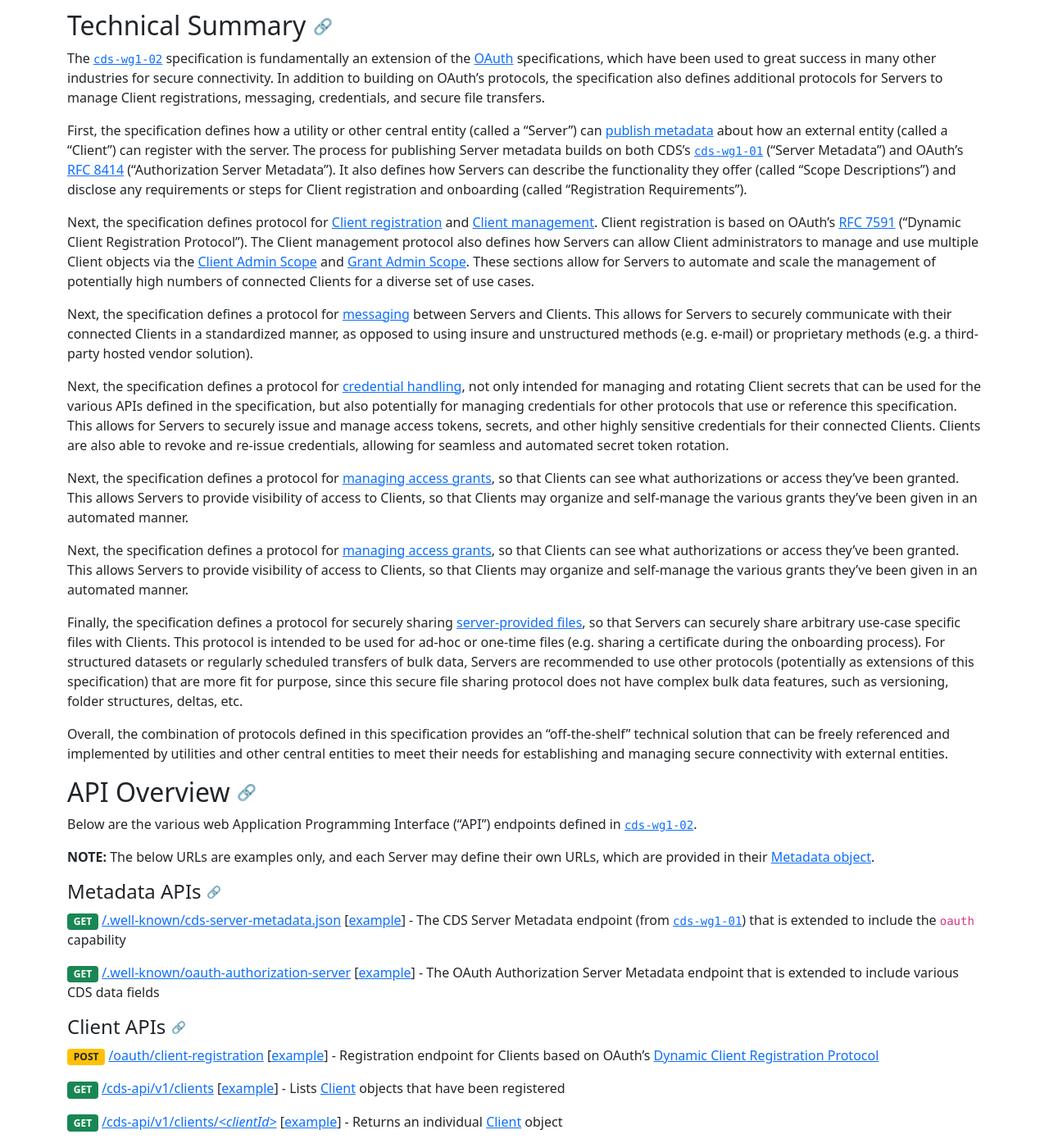
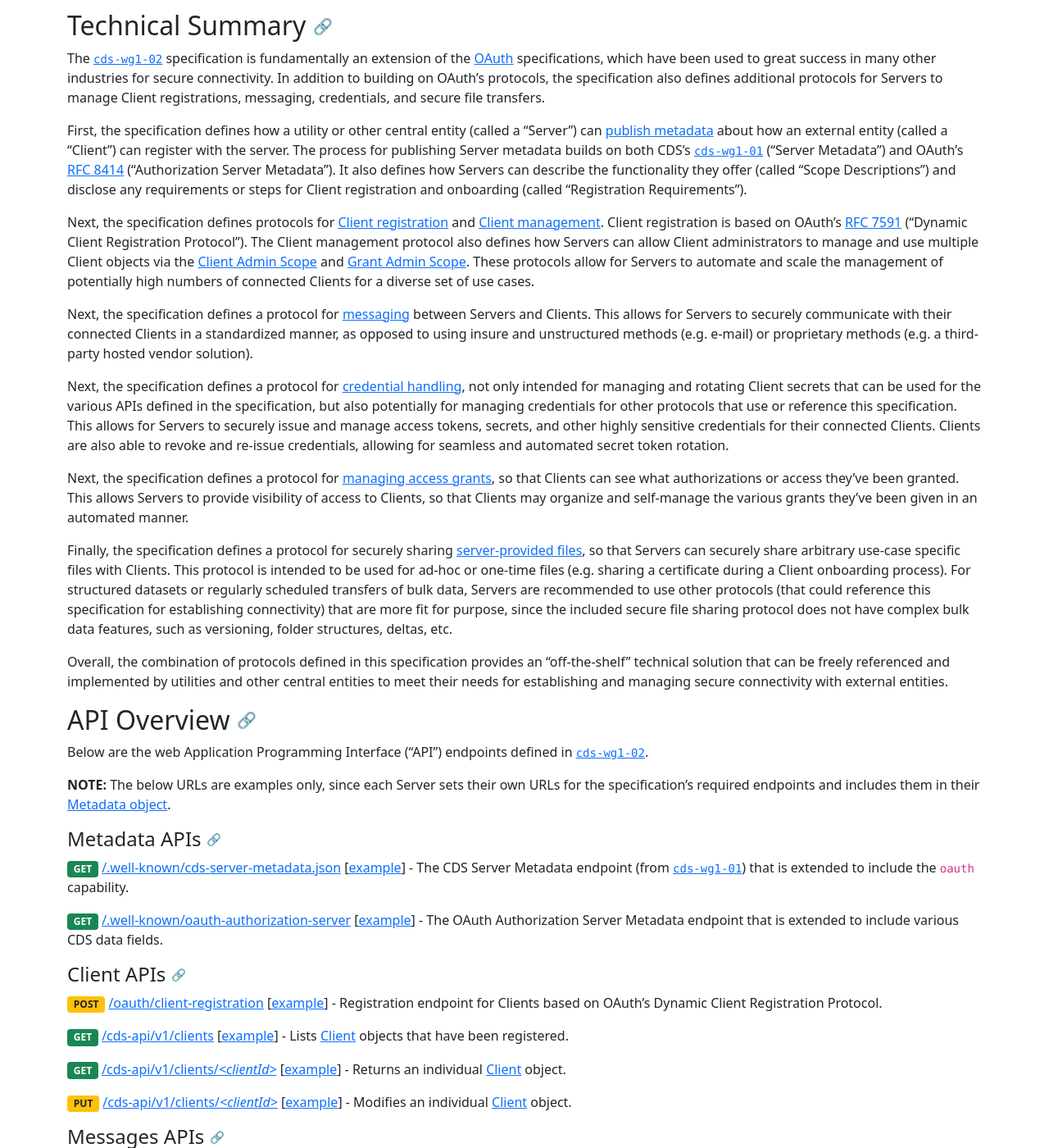
Before and after one commit to lfe-cds/CDS-Registration, a Jekyll site: the page built from website/specs/cds-wg1-02/overview.md, in a window 1280 px wide and 1400 px high, scrolled down 870 px. Shown: the whole window at 82% size. Built offline with Jekyll 4.4.1, drawn with Linux system fonts in a browser that asks for light colours; some of the changed text lies outside the part shown.

Commit message:
cleaned up typos and clarified wording of overview

```diff
--- a/website/specs/cds-wg1-02/overview.md
+++ b/website/specs/cds-wg1-02/overview.md
@@ -37,10 +37,10 @@ First, the specification defines how a utility or other central entity (called a
 The process for publishing Server metadata builds on both CDS's [`cds-wg1-01`]({{ "/specs/cds-wg1-02" | relative_url }}) ("Server Metadata") and OAuth's [RFC 8414](https://www.rfc-editor.org/rfc/rfc8414) ("Authorization Server Metadata").
 It also defines how Servers can describe the functionality they offer (called "Scope Descriptions") and disclose any requirements or steps for Client registration and onboarding (called "Registration Requirements").
 
-Next, the specification defines protocol for [Client registration]({{ "/specs/cds-wg1-02" | relative_url }}#client-registration-process) and [Client management]({{ "/specs/cds-wg1-02" | relative_url }}#clients-api).
+Next, the specification defines protocols for [Client registration]({{ "/specs/cds-wg1-02" | relative_url }}#client-registration-process) and [Client management]({{ "/specs/cds-wg1-02" | relative_url }}#clients-api).
 Client registration is based on OAuth's [RFC 7591](https://www.rfc-editor.org/rfc/rfc7591) ("Dynamic Client Registration Protocol").
 The Client management protocol also defines how Servers can allow Client administrators to manage and use multiple Client objects via the [Client Admin Scope]({{ "/specs/cds-wg1-02" | relative_url }}#scopes-client-admin) and [Grant Admin Scope]({{ "/specs/cds-wg1-02" | relative_url }}#scopes-grant-admin).
-These sections allow for Servers to automate and scale the management of potentially high numbers of connected Clients for a diverse set of use cases.
+These protocols allow for Servers to automate and scale the management of potentially high numbers of connected Clients for a diverse set of use cases.
 
 Next, the specification defines a protocol for [messaging]({{ "/specs/cds-wg1-02" | relative_url }}#messages-api) between Servers and Clients.
 This allows for Servers to securely communicate with their connected Clients in a standardized manner, as opposed to using insure and unstructured methods (e.g. e-mail) or proprietary methods (e.g. a third-party hosted vendor solution).
@@ -52,133 +52,129 @@ Clients are also able to revoke and re-issue credentials, allowing for seamless
 Next, the specification defines a protocol for [managing access grants]({{ "/specs/cds-wg1-02" | relative_url }}#grants-api), so that Clients can see what authorizations or access they've been granted.
 This allows Servers to provide visibility of access to Clients, so that Clients may organize and self-manage the various grants they've been given in an automated manner.
 
-Next, the specification defines a protocol for [managing access grants]({{ "/specs/cds-wg1-02" | relative_url }}#grants-api), so that Clients can see what authorizations or access they've been granted.
-This allows Servers to provide visibility of access to Clients, so that Clients may organize and self-manage the various grants they've been given in an automated manner.
-
 Finally, the specification defines a protocol for securely sharing [server-provided files]({{ "/specs/cds-wg1-02" | relative_url }}#server-provided-files-api), so that Servers can securely share arbitrary use-case specific files with Clients.
-This protocol is intended to be used for ad-hoc or one-time files (e.g. sharing a certificate during the onboarding process).
-For structured datasets or regularly scheduled transfers of bulk data, Servers are recommended to use other protocols (potentially as extensions of this specification) that are more fit for purpose, since this secure file sharing protocol does not have complex bulk data features, such as versioning, folder structures, deltas, etc.
+This protocol is intended to be used for ad-hoc or one-time files (e.g. sharing a certificate during a Client onboarding process).
+For structured datasets or regularly scheduled transfers of bulk data, Servers are recommended to use other protocols (that could reference this specification for establishing connectivity) that are more fit for purpose, since the included secure file sharing protocol does not have complex bulk data features, such as versioning, folder structures, deltas, etc.
 
 Overall, the combination of protocols defined in this specification provides an "off-the-shelf" technical solution that can be freely referenced and implemented by utilities and other central entities to meet their needs for establishing and managing secure connectivity with external entities.
 
 ## API Overview <a id="api-overview" href="#api-overview" class="permalink">🔗</a>
 
-Below are the various web Application Programming Interface ("API") endpoints defined in [`cds-wg1-02`]({{ "/specs/cds-wg1-02" | relative_url }}).
+Below are the web Application Programming Interface ("API") endpoints defined in [`cds-wg1-02`]({{ "/specs/cds-wg1-02" | relative_url }}).
 
-**NOTE:** The below URLs are examples only, and each Server may define their own URLs, which are provided in their [Metadata object]({{ "/specs/cds-wg1-02" | relative_url }}#auth-server-metadata-format).
-
+**NOTE:** The below URLs are examples only, since each Server sets their own URLs for the specification's required endpoints and includes them in their [Metadata object]({{ "/specs/cds-wg1-02" | relative_url }}#auth-server-metadata-format).
 
 #### Metadata APIs <a id="api-metadata" href="#api-metadata" class="permalink">🔗</a>
 
 <span class="badge bg-success">GET</span>
 [/.well-known/cds-server-metadata.json]({{ "/specs/cds-wg1-02" | relative_url }}#auth-server-metadata-url)
 [[example]({{ "/specs/cds-wg1-02" | relative_url }}#example-cds-server-metadata)] -
-The CDS Server Metadata endpoint (from [`cds-wg1-01`]({{ "/specs/cds-wg1-01" | relative_url }})) that is extended to include the `oauth` capability
+The CDS Server Metadata endpoint (from [`cds-wg1-01`]({{ "/specs/cds-wg1-01" | relative_url }})) that is extended to include the `oauth` capability.
 
 <span class="badge bg-success">GET</span>
 [/.well-known/oauth-authorization-server]({{ "/specs/cds-wg1-02" | relative_url }}#auth-server-metadata-format)
 [[example]({{ "/specs/cds-wg1-02" | relative_url }}#example-auth-server-metadata)] -
-The OAuth Authorization Server Metadata endpoint that is extended to include various CDS data fields
+The OAuth Authorization Server Metadata endpoint that is extended to include various CDS data fields.
 
 #### Client APIs <a id="api-clients" href="#api-clients" class="permalink">🔗</a>
 
 <span class="badge bg-warning text-dark">POST</span>
 [/oauth/client-registration]({{ "/specs/cds-wg1-02" | relative_url }}#registration-request)
 [[example]({{ "/specs/cds-wg1-02" | relative_url }}#example-client-registration)] -
-Registration endpoint for Clients based on OAuth's [Dynamic Client Registration Protocol](https://www.rfc-editor.org/rfc/rfc7591)
+Registration endpoint for Clients based on OAuth's Dynamic Client Registration Protocol.
 
 <span class="badge bg-success">GET</span>
 [/cds-api/v1/clients]({{ "/specs/cds-wg1-02" | relative_url }}#clients-list)
 [[example]({{ "/specs/cds-wg1-02" | relative_url }}#example-clients-list)] -
-Lists [Client]({{ "/specs/cds-wg1-02" | relative_url }}#client-format) objects that have been registered
+Lists [Client]({{ "/specs/cds-wg1-02" | relative_url }}#client-format) objects that have been registered.
 
 <span class="badge bg-success">GET</span>
 [/cds-api/v1/clients/*&lt;clientId&gt;*]({{ "/specs/cds-wg1-02" | relative_url }}#clients-get)
 [[example]({{ "/specs/cds-wg1-02" | relative_url }}#example-client-get)] -
-Returns an individual [Client]({{ "/specs/cds-wg1-02" | relative_url }}#client-format) object
+Returns an individual [Client]({{ "/specs/cds-wg1-02" | relative_url }}#client-format) object.
 
 <span class="badge bg-warning text-dark">PUT</span>
 [/cds-api/v1/clients/*&lt;clientId&gt;*]({{ "/specs/cds-wg1-02" | relative_url }}#clients-modify)
 [[example]({{ "/specs/cds-wg1-02" | relative_url }}#example-client-modify)] -
-Modifies an individual [Client]({{ "/specs/cds-wg1-02" | relative_url }}#client-format) object
+Modifies an individual [Client]({{ "/specs/cds-wg1-02" | relative_url }}#client-format) object.
 
 #### Messages APIs <a id="api-messages" href="#api-messages" class="permalink">🔗</a>
 
 <span class="badge bg-success">GET</span>
 [/cds-api/v1/messages]({{ "/specs/cds-wg1-02" | relative_url }}#messages-list)
 [[example]({{ "/specs/cds-wg1-02" | relative_url }}#example-messages-list)] -
-Lists [Messages]({{ "/specs/cds-wg1-02" | relative_url }}#message-format) for a Client
+Lists [Messages]({{ "/specs/cds-wg1-02" | relative_url }}#message-format) for a Client.
 
 <span class="badge bg-warning text-dark">POST</span>
 [/cds-api/v1/messages]({{ "/specs/cds-wg1-02" | relative_url }}#messages-create)
 [[example]({{ "/specs/cds-wg1-02" | relative_url }}#example-message-create)] -
-Creates a new [Message]({{ "/specs/cds-wg1-02" | relative_url }}#message-format) from the Client to the Server
+Creates a new [Message]({{ "/specs/cds-wg1-02" | relative_url }}#message-format) from the Client to the Server.
 
 <span class="badge bg-success">GET</span>
 [/cds-api/v1/messages/*&lt;messageId&gt;*]({{ "/specs/cds-wg1-02" | relative_url }}#messages-get)
 [[example]({{ "/specs/cds-wg1-02" | relative_url }}#example-message-get)] -
-Returns an individual [Message]({{ "/specs/cds-wg1-02" | relative_url }}#message-format) object
+Returns an individual [Message]({{ "/specs/cds-wg1-02" | relative_url }}#message-format) object.
 
 <span class="badge bg-warning text-dark">PATCH</span>
 [/cds-api/v1/messages/*&lt;messageId&gt;*]({{ "/specs/cds-wg1-02" | relative_url }}#messages-modify)
 [[example]({{ "/specs/cds-wg1-02" | relative_url }}#example-message-modify)] -
-Modifies an individual [Message]({{ "/specs/cds-wg1-02" | relative_url }}#message-format) object
+Modifies an individual [Message]({{ "/specs/cds-wg1-02" | relative_url }}#message-format) object.
 
 #### Credentials APIs <a id="api-credentials" href="#api-credentials" class="permalink">🔗</a>
 
 <span class="badge bg-success">GET</span>
 [/cds-api/v1/credentials]({{ "/specs/cds-wg1-02" | relative_url }}#credentials-list)
 [[example]({{ "/specs/cds-wg1-02" | relative_url }}#example-credentials-list)] -
-Lists [Credentials]({{ "/specs/cds-wg1-02" | relative_url }}#credentials-format) for a Client
+Lists [Credentials]({{ "/specs/cds-wg1-02" | relative_url }}#credentials-format) for a Client.
 
 <span class="badge bg-warning text-dark">POST</span>
 [/cds-api/v1/credentials]({{ "/specs/cds-wg1-02" | relative_url }}#credentials-create)
 [[example]({{ "/specs/cds-wg1-02" | relative_url }}#example-credentials-create)] -
-Creates a new [Credential]({{ "/specs/cds-wg1-02" | relative_url }}#credentials-format) object
+Creates a new [Credential]({{ "/specs/cds-wg1-02" | relative_url }}#credentials-format) object.
 
 <span class="badge bg-success">GET</span>
 [/cds-api/v1/credentials/*&lt;credentialId&gt;*]({{ "/specs/cds-wg1-02" | relative_url }}#credentials-get)
 [[example]({{ "/specs/cds-wg1-02" | relative_url }}#example-credentials-get)] -
-Returns an individual [Credential]({{ "/specs/cds-wg1-02" | relative_url }}#credentials-format) object
+Returns an individual [Credential]({{ "/specs/cds-wg1-02" | relative_url }}#credentials-format) object.
 
 <span class="badge bg-warning text-dark">PATCH</span>
 [/cds-api/v1/credentials/*&lt;credentialId&gt;*]({{ "/specs/cds-wg1-02" | relative_url }}#credentials-modify)
 [[example]({{ "/specs/cds-wg1-02" | relative_url }}#example-credentials-modify)] -
-Modifies an individual [Credential]({{ "/specs/cds-wg1-02" | relative_url }}#credentials-format) object
+Modifies an individual [Credential]({{ "/specs/cds-wg1-02" | relative_url }}#credentials-format) object.
 
 #### Grants APIs <a id="api-grants" href="#api-grants" class="permalink">🔗</a>
 
 <span class="badge bg-success">GET</span>
 [/cds-api/v1/grants]({{ "/specs/cds-wg1-02" | relative_url }}#grants-list)
 [[example]({{ "/specs/cds-wg1-02" | relative_url }}#example-grants-list)] -
-Lists [Grants]({{ "/specs/cds-wg1-02" | relative_url }}#grant-format) for a Client
+Lists [Grants]({{ "/specs/cds-wg1-02" | relative_url }}#grant-format) for a Client.
 
 <span class="badge bg-success">GET</span>
 [/cds-api/v1/grants/*&lt;grantId&gt;*]({{ "/specs/cds-wg1-02" | relative_url }}#grants-get)
 [[example]({{ "/specs/cds-wg1-02" | relative_url }}#example-grants-get)] -
-Returns an individual [Grant]({{ "/specs/cds-wg1-02" | relative_url }}#grant-format) object
+Returns an individual [Grant]({{ "/specs/cds-wg1-02" | relative_url }}#grant-format) object.
 
 <span class="badge bg-warning text-dark">PATCH</span>
 [/cds-api/v1/grants/*&lt;grantId&gt;*]({{ "/specs/cds-wg1-02" | relative_url }}#grants-modify)
 [[example]({{ "/specs/cds-wg1-02" | relative_url }}#example-grants-modify)] -
-Modifies an individual [Grant]({{ "/specs/cds-wg1-02" | relative_url }}#grant-format) object
+Modifies an individual [Grant]({{ "/specs/cds-wg1-02" | relative_url }}#grant-format) object.
 
 #### Server-Provided Files APIs <a id="api-server-provided-files" href="#api-server-provided-files" class="permalink">🔗</a>
 
 <span class="badge bg-success">GET</span>
 [/cds-api/v1/server-provided-files]({{ "/specs/cds-wg1-02" | relative_url }}#server-provided-files-list)
 [[example]({{ "/specs/cds-wg1-02" | relative_url }}#example-server-provided-files-list)] -
-Lists [Server-Provided Files]({{ "/specs/cds-wg1-02" | relative_url }}#server-provided-files-format) for a Client
+Lists [Server-Provided Files]({{ "/specs/cds-wg1-02" | relative_url }}#server-provided-files-format) for a Client.
 
 <span class="badge bg-success">GET</span>
 [/cds-api/v1/server-provided-files/*&lt;fileId&gt;*]({{ "/specs/cds-wg1-02" | relative_url }}#server-provided-files-get)
 [[example]({{ "/specs/cds-wg1-02" | relative_url }}#example-server-provided-files-get)] -
-Returns an individual [Server-Provided File]({{ "/specs/cds-wg1-02" | relative_url }}#server-provided-files-format) object (metadata and file details for the Server-Provided File)
+Returns an individual [Server-Provided File]({{ "/specs/cds-wg1-02" | relative_url }}#server-provided-files-format) object (metadata and file details for the Server-Provided File).
 
 <span class="badge bg-success">GET</span>
 [/cds-api/v1/server-provided-files/*&lt;fileId&gt;*/download]({{ "/specs/cds-wg1-02" | relative_url }}#server-provided-files-download)
 [[example]({{ "/specs/cds-wg1-02" | relative_url }}#example-server-provided-files-download)] -
-Returns the raw data for an individual [Server-Provided File]({{ "/specs/cds-wg1-02" | relative_url }}#server-provided-files-format) object
+Returns the raw data for an individual [Server-Provided File]({{ "/specs/cds-wg1-02" | relative_url }}#server-provided-files-format) object.
 
 ## Examples <a id="examples" href="#examples" class="permalink">🔗</a>
 
```
Also changed, not shown: other parts of website/specs/cds-wg1-02/overview.md (+1 -1 lines).
